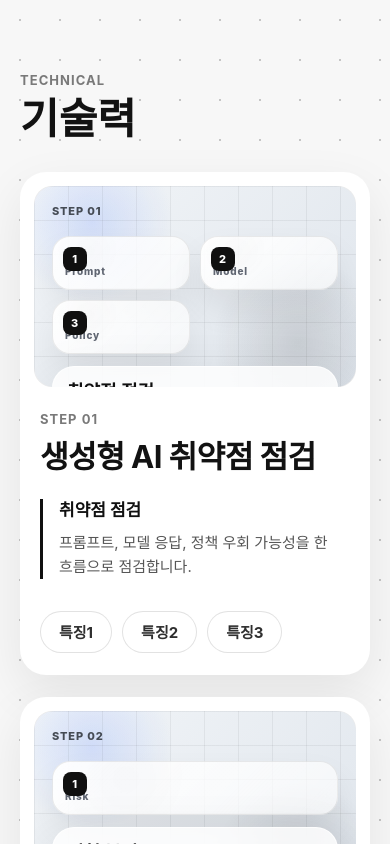
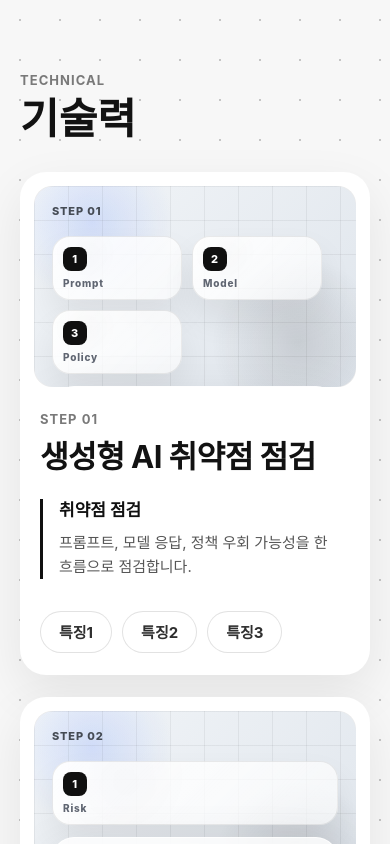
Before and after one commit to arena1118/smartM2M, a Next.js app: page / in a window 390 px wide. Shown: the top 844 px of the page. Built offline with nearby package versions, Linux system fonts and the light colour scheme.

Commit message:
모바일 카드 폭 안정화

```diff
--- a/components/TechnicalScrollSection.module.css
+++ b/components/TechnicalScrollSection.module.css
@@ -424,6 +424,11 @@
     grid-template-columns: repeat(var(--mobile-card-count), minmax(0, 1fr));
   }
 
+  .fallbackVisual[data-card-count="2"] .fallbackGrid,
+  .fallbackVisual[data-card-count="3"] .fallbackGrid {
+    grid-template-columns: repeat(2, minmax(0, 130px));
+  }
+
   .fallbackVisual[data-card-count="1"] {
     --mobile-card-count: 1;
   }
@@ -438,7 +443,7 @@
 
   .fallbackGrid span {
     min-height: 54px;
-    padding: 12px;
+    padding: 40px 10px 10px;
     font-size: 10px;
   }
 
```
